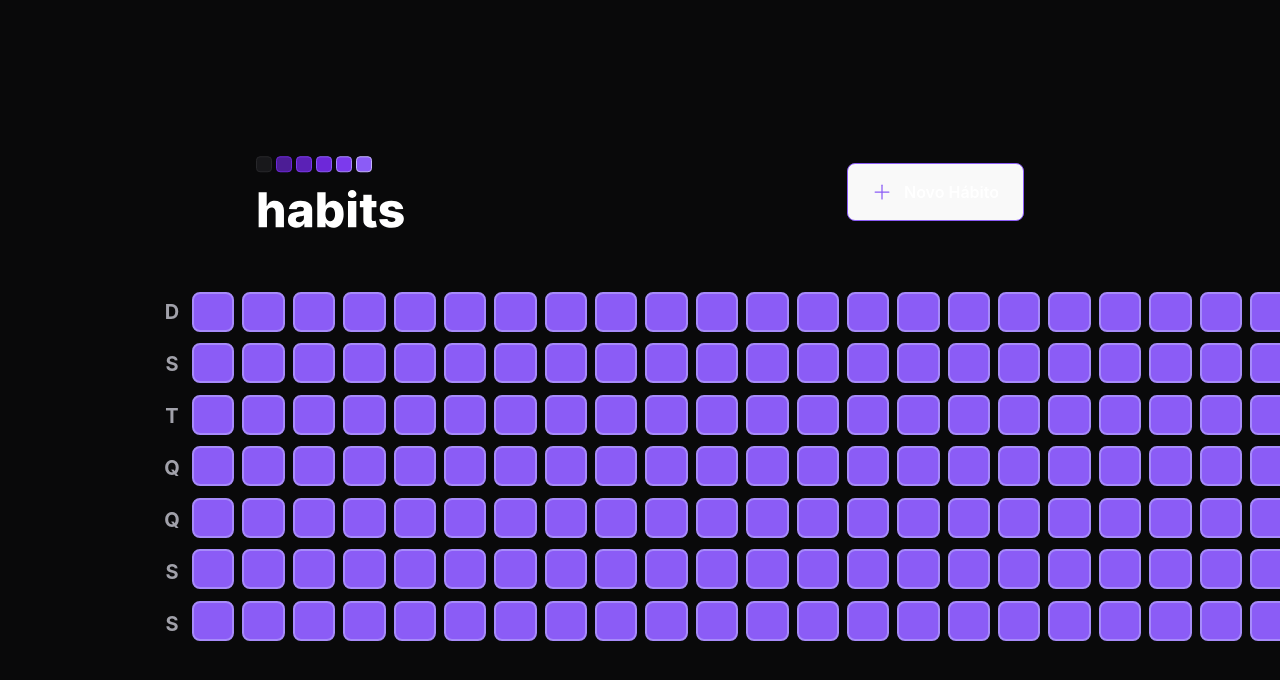
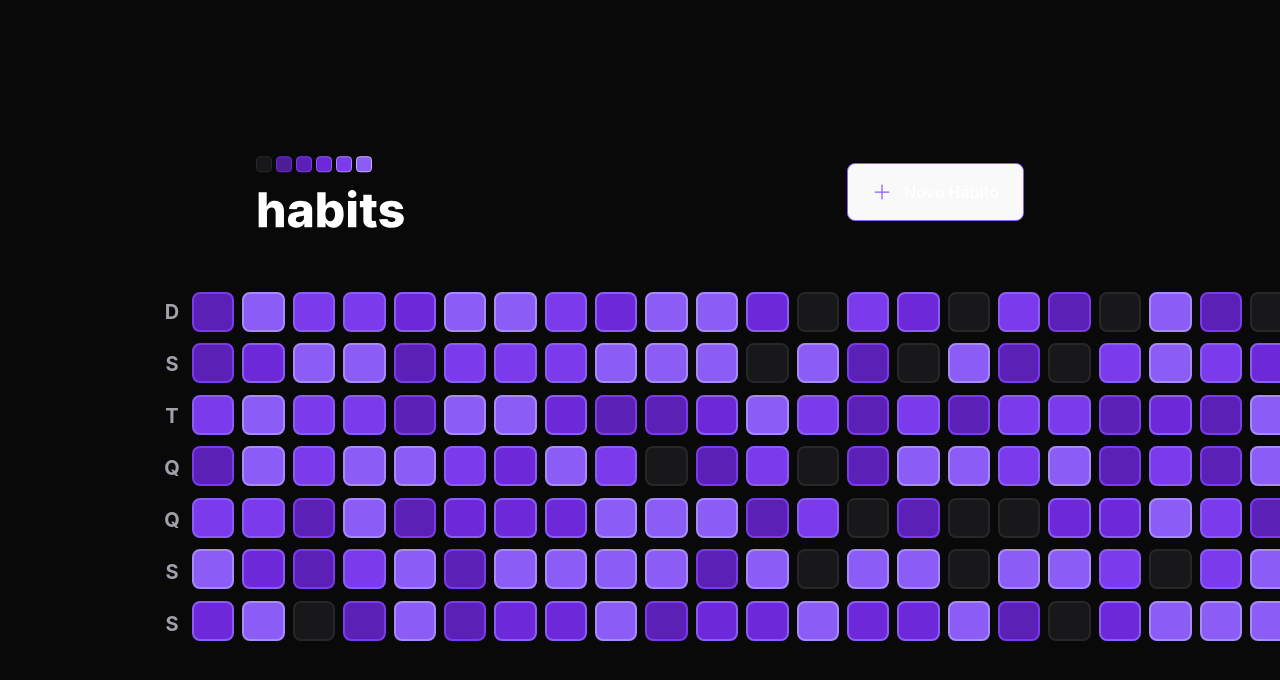
Before and after one commit to pedrocamargo18/nlw-setup-ignite-web, a React (Vite) app: page / in a window 1280 px wide. Shown: the top 680 px of the page. Built offline with nearby package versions, Linux system fonts and the light colour scheme.

Commit message:
create square colors and put random in completed

```diff
--- a/src/components/SummaryTable.tsx
+++ b/src/components/SummaryTable.tsx
@@ -21,7 +21,10 @@ export function SummaryTable() {
       </div>
       <div className="grid grid-rows-7 grid-flow-col gap-2">
         {summaryDates.map(date => {
-            return <HabitDay completed={4} amount={5}  key={date.toString()} />
+            return (
+            <HabitDay key={date.toString()}
+            completed={Math.round(Math.random() * 5)} amount={5}   />
+          )
         })}
 
         {amountOfDaysToFill > 0 && Array.from({length:amountOfDaysToFill }).map((_, i)=>{
```
